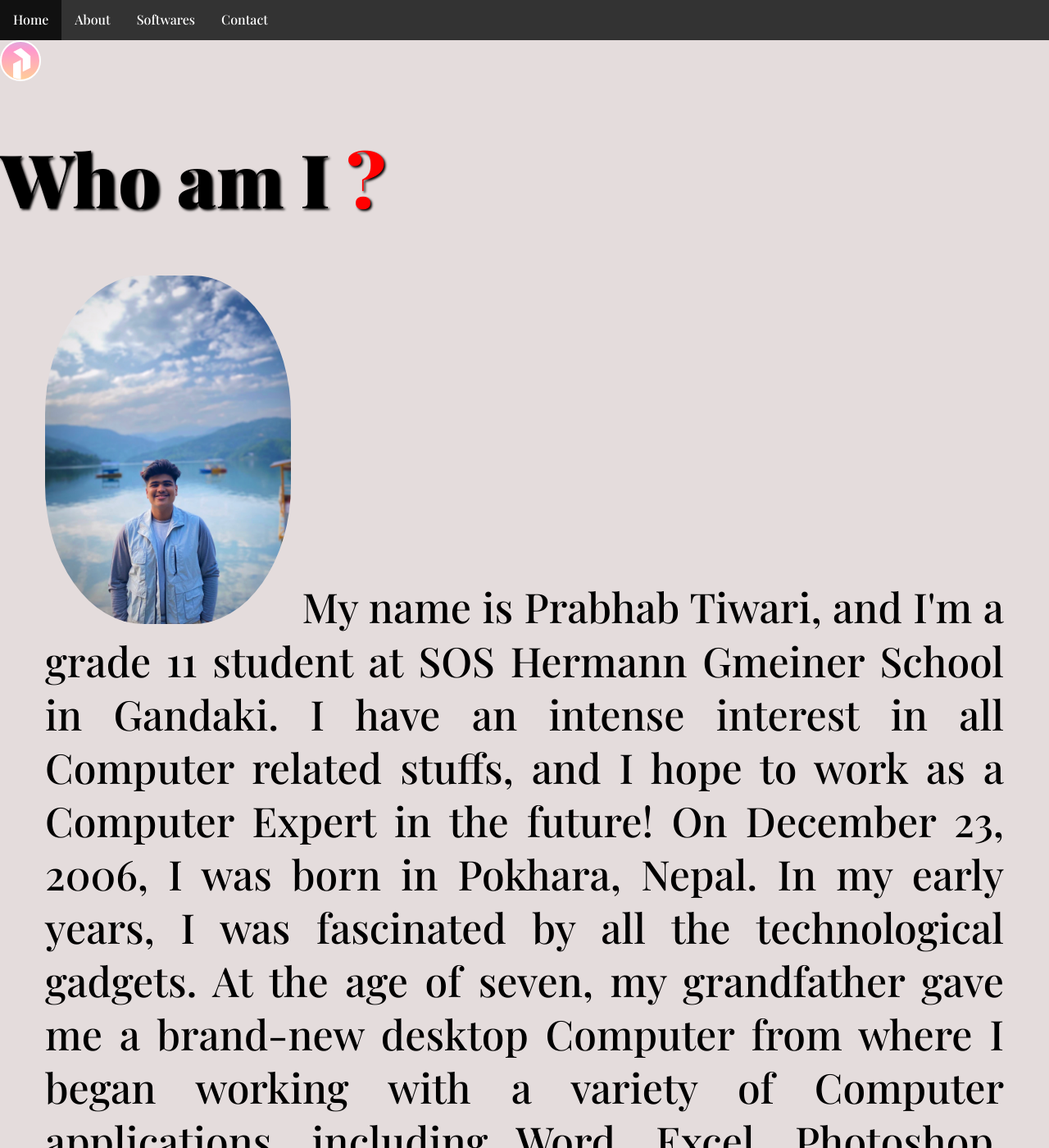
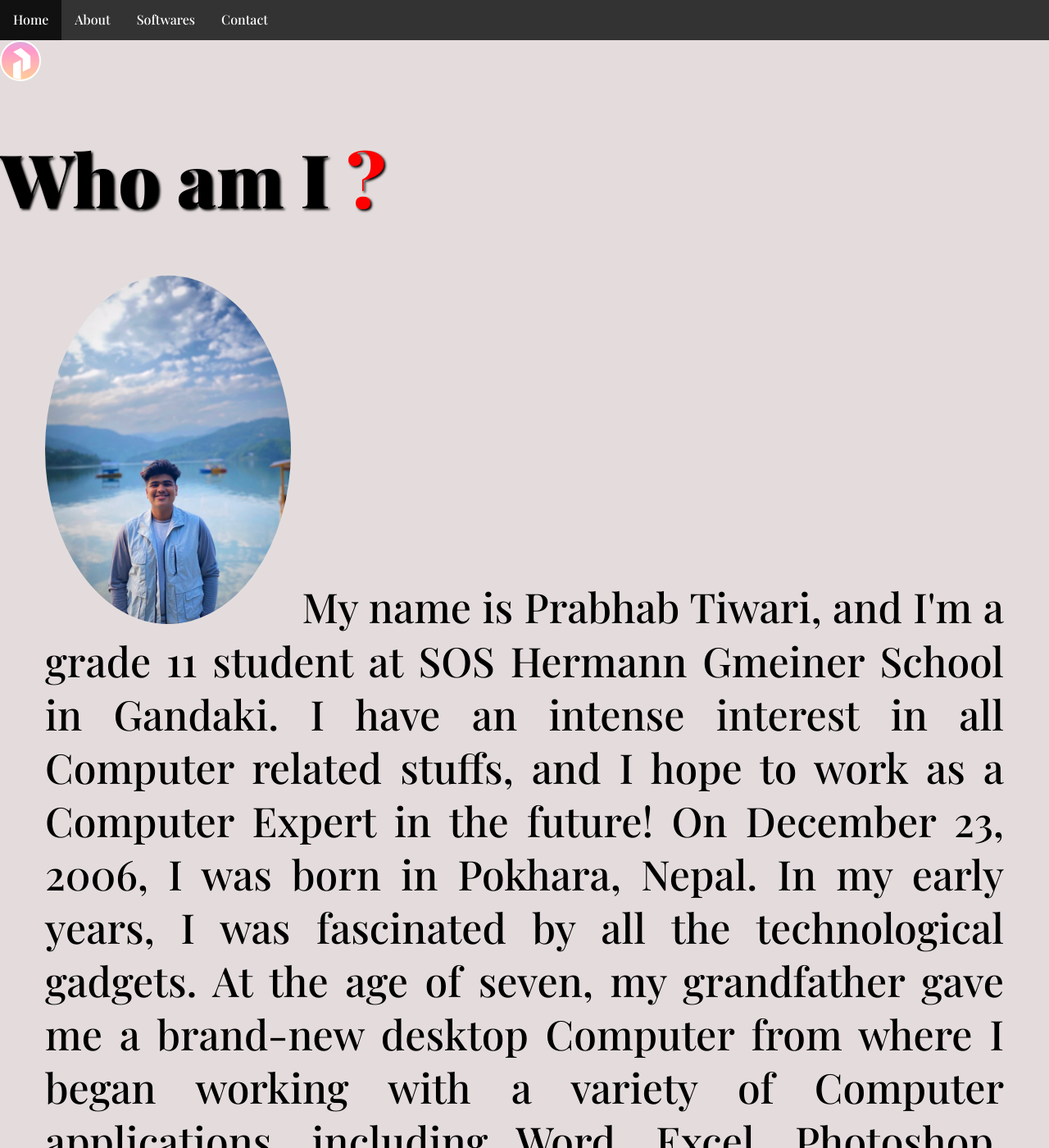
Before and after one commit to PrabhabTiwari/website, a Jekyll site: the page built from about.html, in a window 1280 px wide and 1400 px high. Shown: the whole window at 82% size. Built offline with Jekyll 4.4.1, drawn with Linux system fonts in a browser that asks for light colours.

Commit message:
Update about.html

```diff
--- a/about.html
+++ b/about.html
@@ -15,13 +15,13 @@
 }
     img{
         align-items: right;
-        border-radius: 40%
+        border-radius: 60%
     }
 
 </style>
     <h1 align="left">Who am I<span class="redText"> ? </span> </h1>
   <p>
-<img src="IMG_20240605_194417.jpg" style="width:300px" > </img>
+<img src="IMG_20240605_194417.jpg" style="width:300px" style="float:right" > </img>
       My name is Prabhab Tiwari, and I'm a grade 11 student at SOS Hermann Gmeiner School in Gandaki. I have an intense interest in all Computer related stuffs, and I hope to work as a Computer Expert in the future! On December 23, 2006, I was born in Pokhara, Nepal. In my early years, I was fascinated by all the technological gadgets. At the age of seven, my grandfather gave me a brand-new desktop Computer from where I began working with a variety of Computer applications, including Word, Excel, Photoshop, and PowerPoint.
 
 My interest in technology grew as I worked on it, and I began learning how to code and other fascinating topics from my brother <a href="https://aashishtiwari.com.np/" target="_blank">Ashish Tiwari</a>. At the age of eleven, I practically know many things but there is much more to know about Computers.
```
